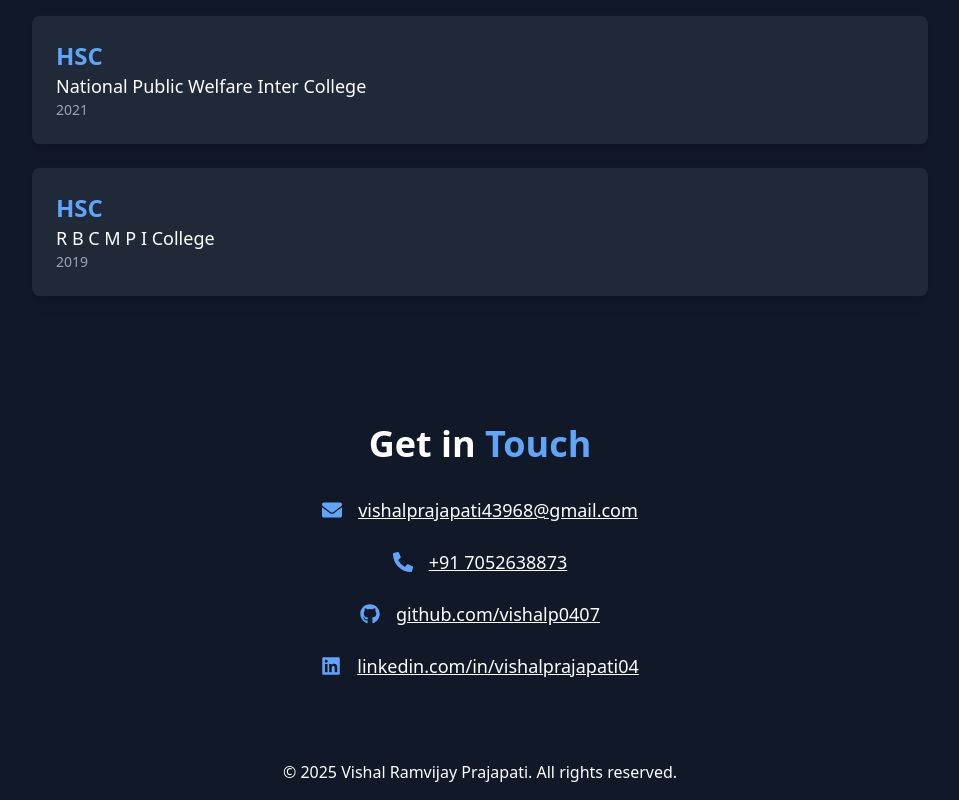
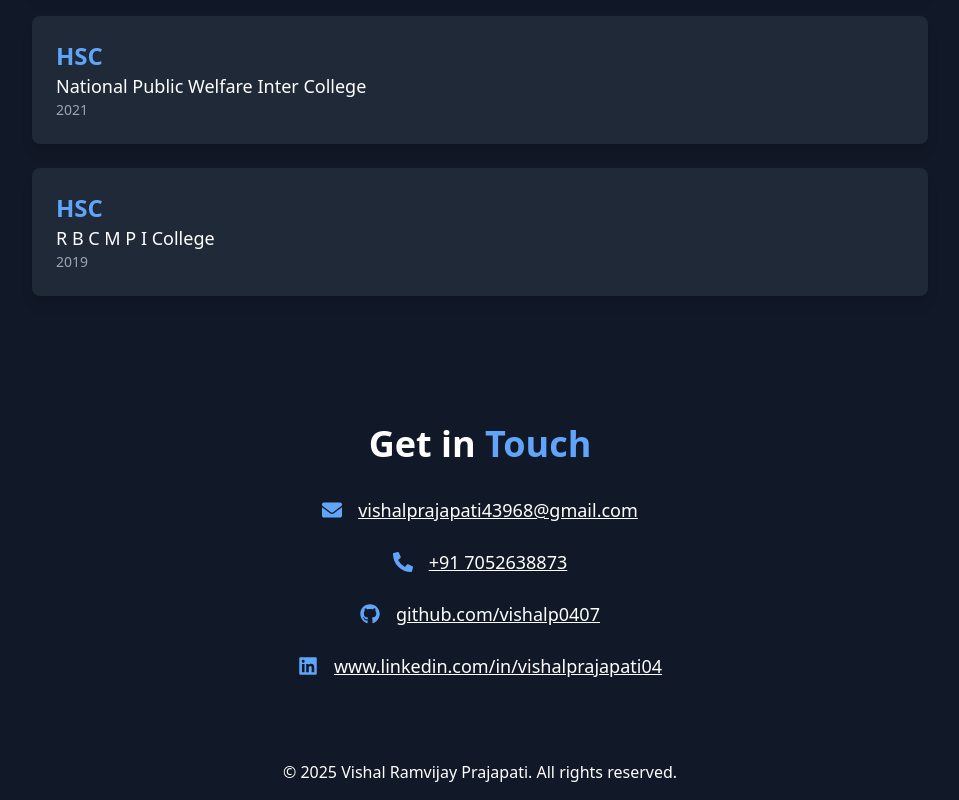
Before and after one commit to vishalp0407/my-portfolio, a React (Vite) app: page / in a window 1280 px wide. Shown: the part 2092-2892 px from the top of the page, without its empty margins (160-1119 px from the left). Built offline with nearby package versions, Linux system fonts and the light colour scheme.

Commit message:
again i changes my Contact.jsx

```diff
--- a/src/screens/Contact.jsx
+++ b/src/screens/Contact.jsx
@@ -22,7 +22,7 @@ const Contact = () => {
     },
     {
       type: "LinkedIn",
-      value: "linkedin.com/in/vishalprajapati04",
+      value: "www.linkedin.com/in/vishalprajapati04",
       link: "www.linkedin.com/in/vishalprajapati04",
       icon: <FaLinkedin className="text-blue-400 text-xl" />,
     },
```
